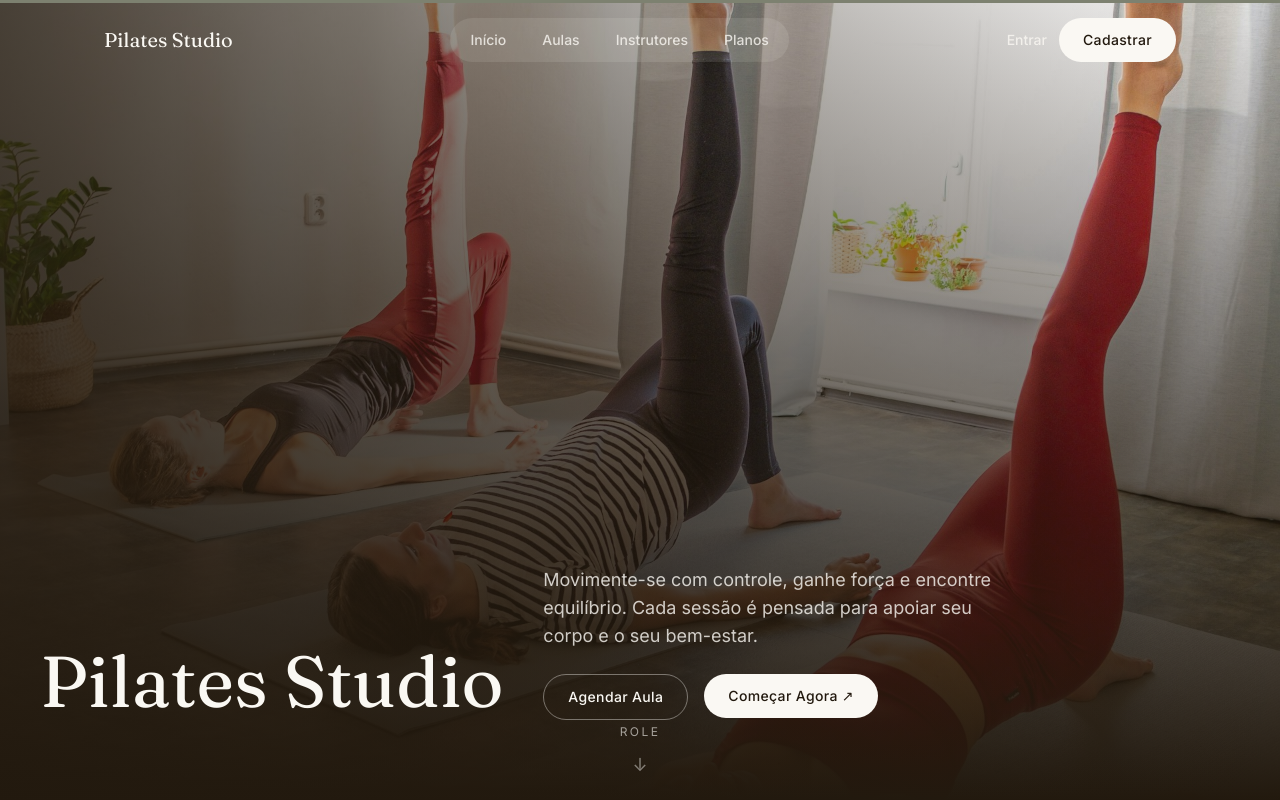
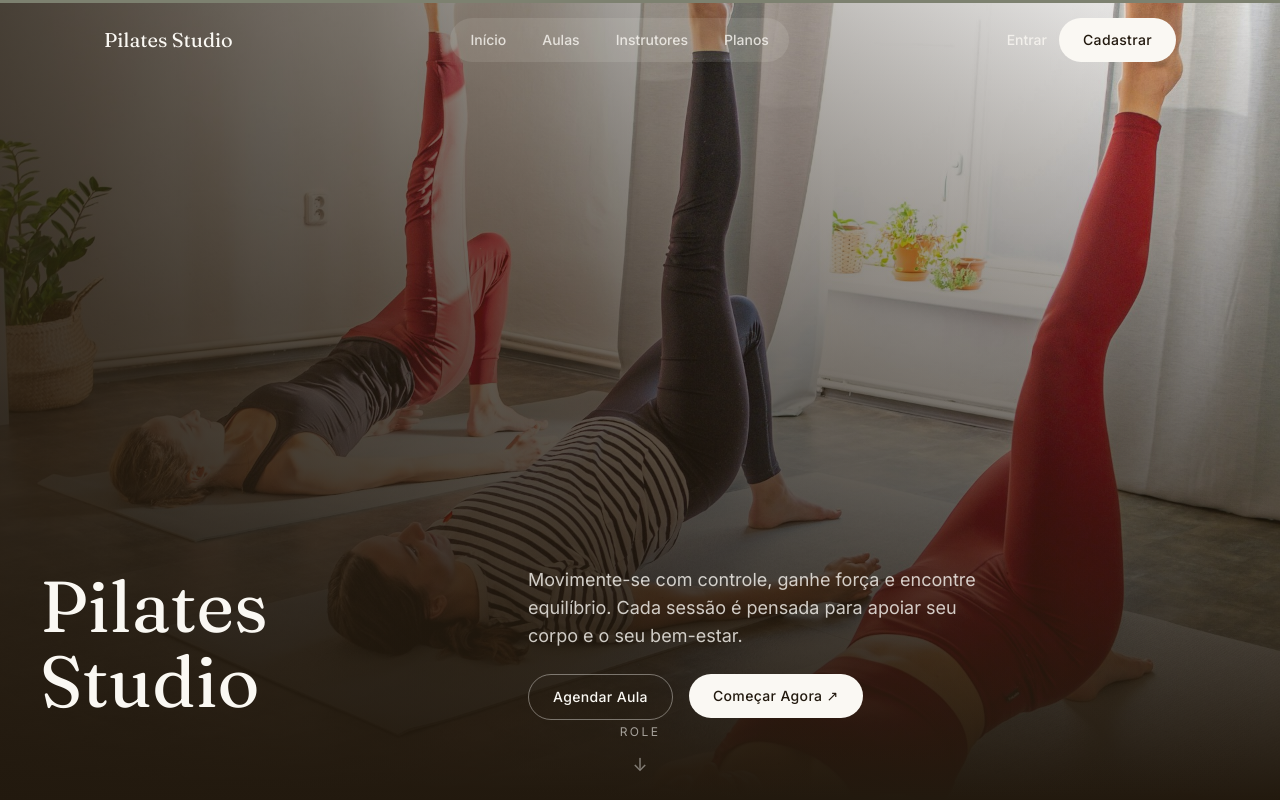
Before and after one commit to saulomedeirosguerreiro/pilates-ui, a React (Vite) app: page / in a window 1280 px wide. Shown: the top 800 px of the page. Built offline with nearby package versions, Linux system fonts and the light colour scheme.

Commit message:
feat: add layout prop to BlurText component for stacked text display fix: update test to check accessible name for heading in LandingPage

```diff
--- a/src/components/motion/BlurText.tsx
+++ b/src/components/motion/BlurText.tsx
@@ -11,6 +11,8 @@ type BlurTextProps = {
   delay?: number
   /** Dispara ao entrar na viewport (padrão) ou imediatamente ao montar (hero). */
   trigger?: 'inView' | 'mount'
+  /** 'stacked' coloca cada palavra em sua própria linha (ex.: wordmark do Hero). */
+  layout?: 'inline' | 'stacked'
 }
 
 /**
@@ -30,6 +32,7 @@ export function BlurText({
   stagger = 0.08,
   delay = 0,
   trigger = 'inView',
+  layout = 'inline',
 }: BlurTextProps) {
   const prefersReducedMotion = useReducedMotion()
   const words = text.split(' ')
@@ -48,8 +51,9 @@ export function BlurText({
   }
 
   return (
-    <Tag className={className}>
+    <Tag className={className} aria-label={text}>
       <motion.span
+        aria-hidden="true"
         initial="hidden"
         {...viewportProps}
         {...animateProps}
@@ -58,7 +62,7 @@ export function BlurText({
       >
         {words.flatMap((word, wordIndex) => {
           const wordEl = (
-            <span key={`word-${wordIndex}`} className="inline-block">
+            <span key={`word-${wordIndex}`} className={layout === 'stacked' ? 'block' : 'inline-block'}>
               {(splitBy === 'letter' ? word.split('') : [word]).map((unit, unitIndex) => (
                 <motion.span
                   key={unitIndex}
@@ -72,6 +76,7 @@ export function BlurText({
             </span>
           )
 
+          if (layout === 'stacked') return [wordEl]
           return wordIndex < words.length - 1 ? [wordEl, ' '] : [wordEl]
         })}
       </motion.span>
--- a/src/components/sections/Hero.tsx
+++ b/src/components/sections/Hero.tsx
@@ -43,7 +43,7 @@ export function Hero() {
       <motion.div style={prefersReducedMotion ? undefined : { y: contentY, opacity: contentOpacity }}>
         <Container className="relative grid gap-10 lg:grid-cols-2 lg:items-end">
           <h1 className="text-off-white font-serif text-5xl leading-[1.05] text-balance sm:text-6xl lg:text-7xl">
-            <BlurText text={company.name} trigger="mount" stagger={0.08} />
+            <BlurText text={company.name} trigger="mount" stagger={0.08} layout="stacked" />
           </h1>
 
           <div className="flex flex-col gap-6">
```
Also changed, not shown: 1 other file (tests, documents, lock files or other folders).
